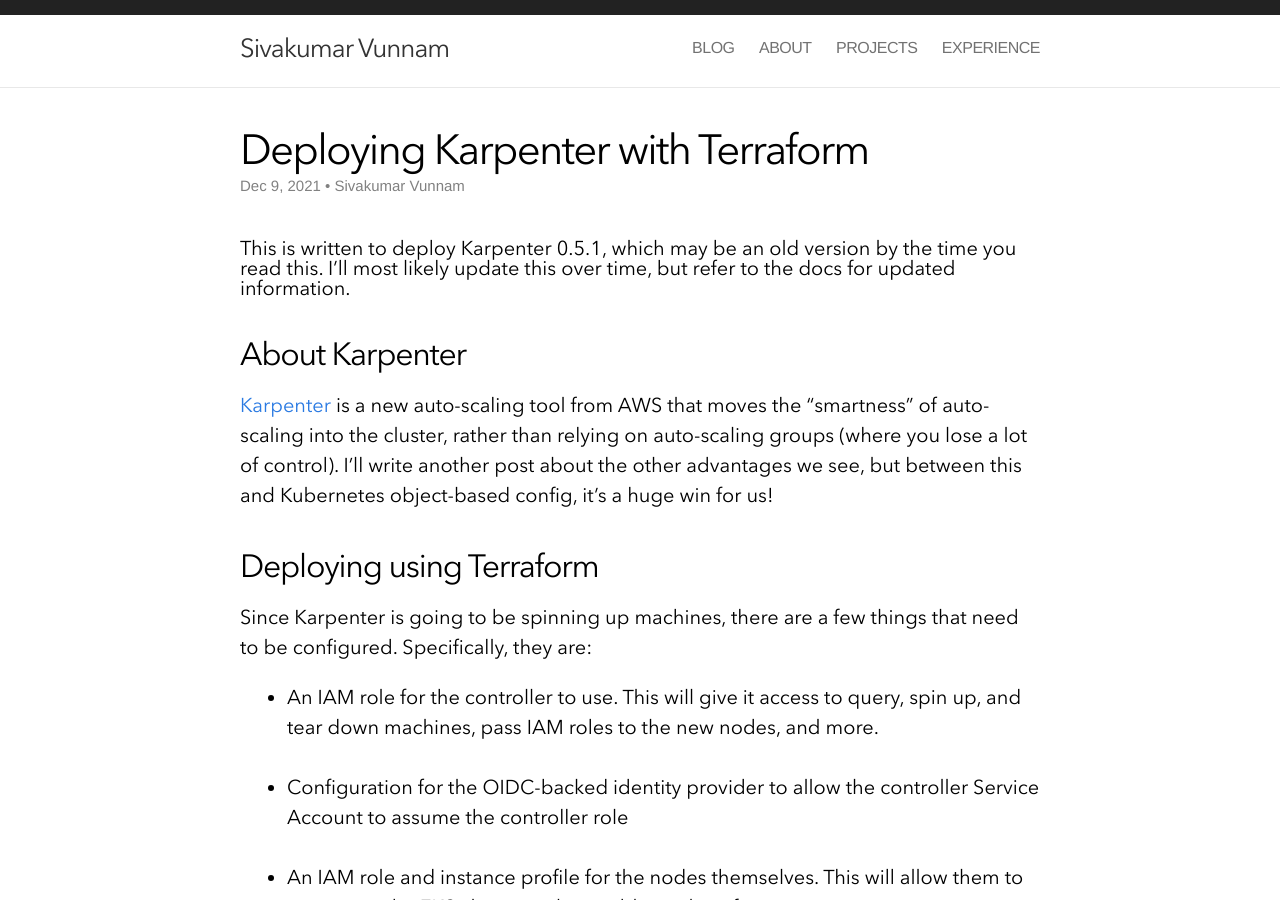
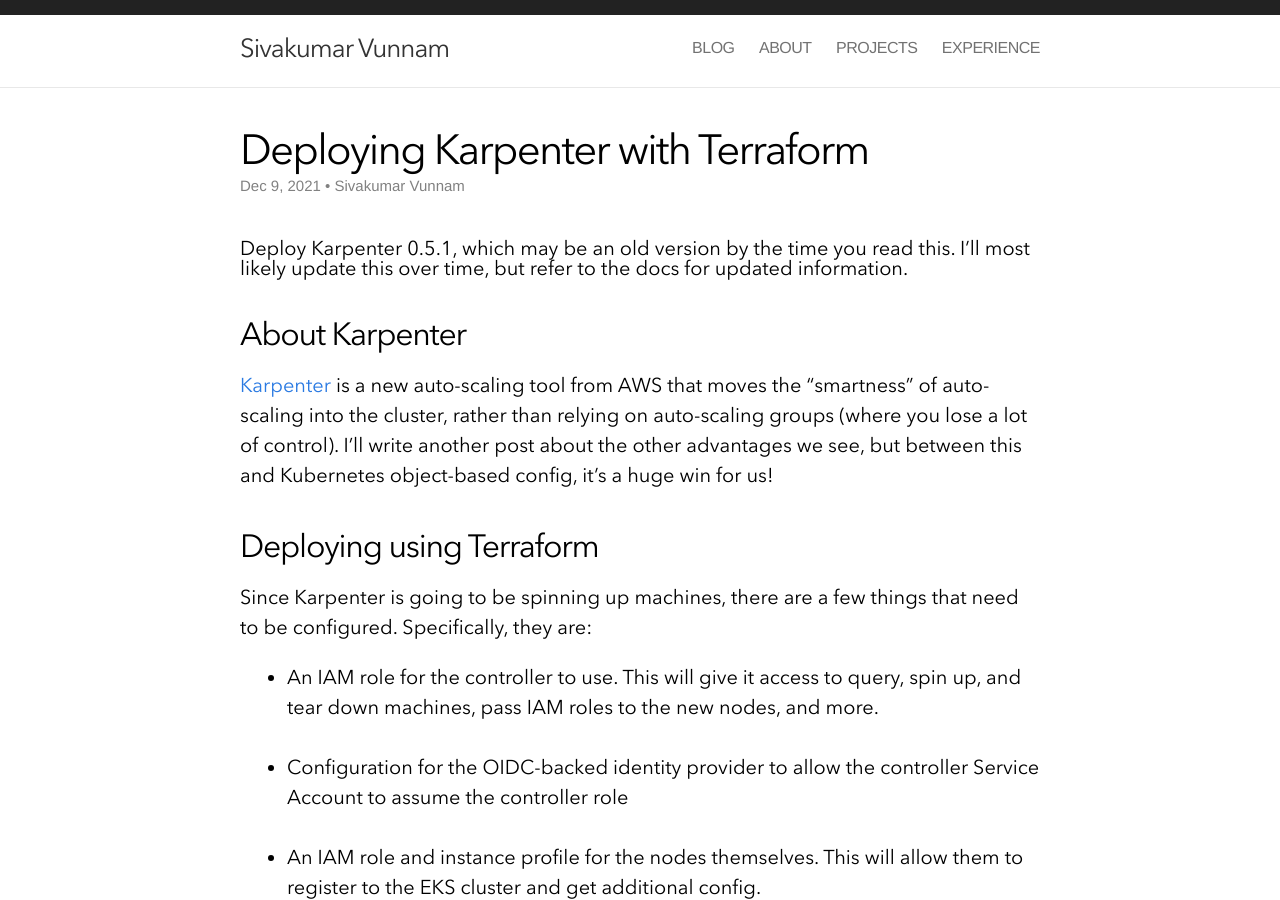
Before and after one commit to sivakumarvunnam/sivakumarvunnam.github.io, a Jekyll site: the page built from _posts/2021-12-09-deploying-karpenter-with-tf.md, in a window 1280 px wide and 900 px high. Built offline with Jekyll 4.4.1, drawn with Linux system fonts in a browser that asks for light colours; nearby versions of some CDN libraries; comment, search, counter and statistics services are not loaded.

Commit message:
Update 2021-12-09-deploying-karpenter-with-tf.md
fix syntax issue

```diff
--- a/_posts/2021-12-09-deploying-karpenter-with-tf.md
+++ b/_posts/2021-12-09-deploying-karpenter-with-tf.md
@@ -2,11 +2,11 @@
 layout: post
 title: "Deploying Karpenter with Terraform"
 author: "Sivakumar Vunnam"
-excerpt: "excerpt: Karpenter is a new auto-scaling component from AWS and its docs are still growing. Here's how to deploy it using Terraform."
+excerpt: "Karpenter is a new auto-scaling component from AWS and its docs are still growing. Here's how to deploy it using Terraform."
 keywords: AWS, EKS, Karpenter, Terraform, DevOps
 draft: false
 ---
-# This is written to deploy Karpenter 0.5.1, which may be an old version by the time you read this. I'll most likely update this over time, but refer to the docs for updated information.
+# Deploy Karpenter 0.5.1, which may be an old version by the time you read this. I'll most likely update this over time, but refer to the docs for updated information.
 
 ## About Karpenter
 
```
